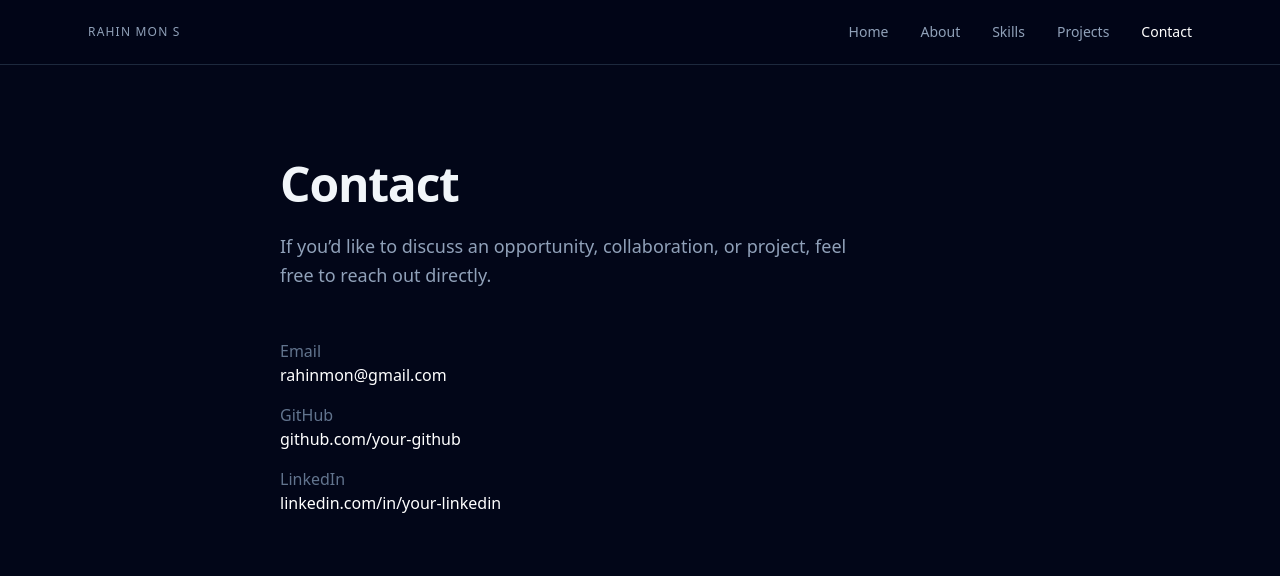
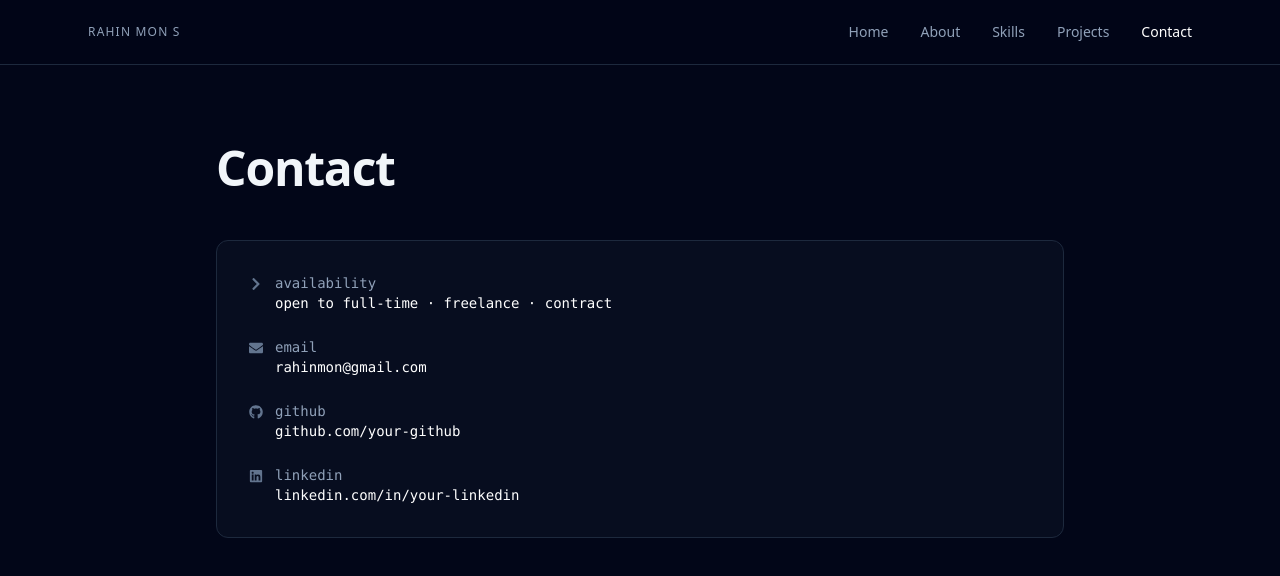
Before and after one commit to Rahinmon2903/Portfolio-latest, a React (Vite) app: page /contact in a window 1280 px wide. Shown: the top 576 px of the page. Built offline with nearby package versions, Linux system fonts and the light colour scheme.

Commit message:
vercel updated

```diff
--- a/src/pages/Contact.jsx
+++ b/src/pages/Contact.jsx
@@ -1,32 +1,48 @@
+import { FaChevronRight, FaEnvelope, FaGithub, FaLinkedin } from "react-icons/fa";
+
 export default function Contact() {
   return (
     <main className="min-h-screen bg-slate-950 text-slate-100 pt-16">
-      <div className="max-w-3xl mx-auto px-6 py-24">
+      <div className="max-w-4xl mx-auto px-6 py-20">
 
-        {/* HEADER */}
-        <h1 className="text-4xl sm:text-5xl font-semibold tracking-tight">
+        {/* TITLE */}
+        <h1 className="text-4xl sm:text-5xl font-semibold tracking-tight mb-12">
           Contact
         </h1>
 
-        <p className="mt-6 text-slate-400 text-lg leading-relaxed max-w-xl">
-          If you’d like to discuss an opportunity, collaboration, or project,
-          feel free to reach out directly.
+        {/* TERMINAL BLOCK */}
+        <div className="border border-slate-800 rounded-xl p-8 bg-slate-900/40 font-mono text-sm">
+
+          {/* AVAILABILITY */}
+          <div className="flex gap-3 mb-6">
+            <FaChevronRight className="text-slate-500 mt-1" />
+            <div>
+              <p className="text-slate-400">availability</p>
+              <p className="text-white">
+                open to full-time · freelance · contract
               </p>
+            </div>
+          </div>
 
-        {/* CONTACT INFO */}
-        <div className="mt-12 space-y-4 text-base">
-          <p>
-            <span className="text-slate-500">Email</span><br />
+          {/* EMAIL */}
+          <div className="flex gap-3 mb-6">
+            <FaEnvelope className="text-slate-500 mt-1" />
+            <div>
+              <p className="text-slate-400">email</p>
               <a
                 href="mailto:rahinmon@gmail.com"
                 className="text-white hover:underline"
               >
                 rahinmon@gmail.com
               </a>
-          </p>
+            </div>
+          </div>
 
-          <p>
-            <span className="text-slate-500">GitHub</span><br />
+          {/* GITHUB */}
+          <div className="flex gap-3 mb-6">
+            <FaGithub className="text-slate-500 mt-1" />
+            <div>
+              <p className="text-slate-400">github</p>
               <a
                 href="https://github.com/your-github"
                 target="_blank"
@@ -35,10 +51,14 @@ export default function Contact() {
               >
                 github.com/your-github
               </a>
-          </p>
+            </div>
+          </div>
 
-          <p>
-            <span className="text-slate-500">LinkedIn</span><br />
+          {/* LINKEDIN */}
+          <div className="flex gap-3">
+            <FaLinkedin className="text-slate-500 mt-1" />
+            <div>
+              <p className="text-slate-400">linkedin</p>
               <a
                 href="https://linkedin.com/in/your-linkedin"
                 target="_blank"
@@ -47,7 +67,9 @@ export default function Contact() {
               >
                 linkedin.com/in/your-linkedin
               </a>
-          </p>
+            </div>
+          </div>
+
         </div>
 
       </div>
```
Also changed, not shown: vercel.json (added). Lines whose indentation alone changed are shown as unchanged.
